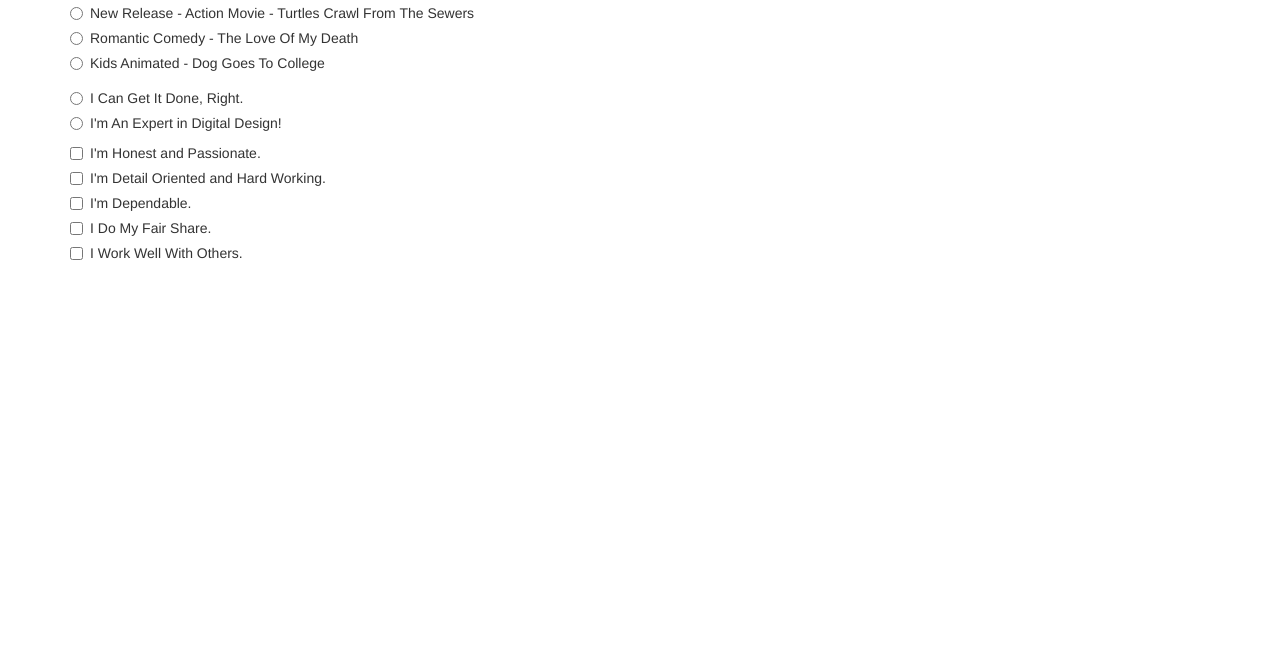
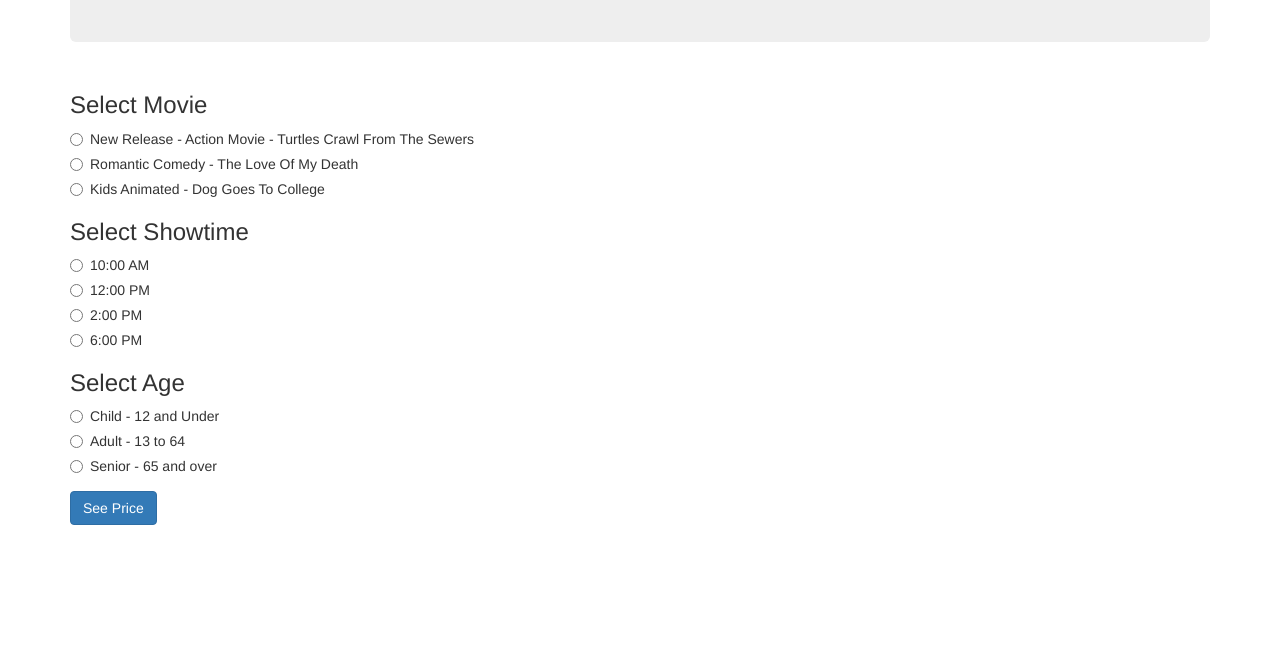
Before and after one commit to likewater/movie-tickets, a plain HTML site: page index.html in a window 1280 px wide. Shown: the part 153-800 px from the top of the page. Drawn offline with nearby package versions, Linux system fonts and the light colour scheme.

Commit message:
fix spacing and indentation

```diff
--- a/index.html
+++ b/index.html
@@ -11,12 +11,13 @@
   <body>
     <div class="container">
       <div class="jumbotron">
-        <h1></h1>
+        <h1>P-town Theater Tickets</h1>
       </div>
       <div class="row">
         <div class="col-md-12">
           <form id="movieForm">
             <div class="form-group">
+              <h3> Select Movie</h3>
               <div class="radio">
                 <label>
                   <input type="radio" name="movieTitle" value="movieTitle1">
@@ -37,52 +38,56 @@
               </div>
             </div><!--form group-->
 
+            <div class="form-group">
+              <h3> Select Showtime</h3>
               <div class="radio">
                 <label>
-              <input type="radio" name="skill" value="designBackground4">
-              I Can Get It Done, Right.
+                  <input type="radio" name="movieTime" value="matinee">
+                  10:00 AM
                 </label>
               </div>
               <div class="radio">
                 <label>
-              <input type="radio" name="skill" value="designBackground5">
-                        I'm An Expert in Digital Design!
+                  <input type="radio" name="movieTime" value="matinee">
+                  12:00 PM
                 </label>
               </div>
-
-
-
-
-          <div class="checkbox">
+              <div class="radio">
                 <label>
-               <input type="checkbox" name="personality" value="personality1">
-               I'm Honest and Passionate.
+                  <input type="radio" name="movieTime" value="evening">
+                  2:00 PM
                 </label>
               </div>
-          <div class="checkbox">
+              <div class="radio">
                 <label>
-              <input type="checkbox" name="personality" value="personality2">
-              I'm Detail Oriented and Hard Working.
+                  <input type="radio" name="movieTime" value="evening">
+                  6:00 PM
                 </label>
               </div>
-          <div class="checkbox">
+            </div><!--form group-->
+
+            <div class="form-group">
+              <h3> Select Age</h3>
+              <div class="radio">
                 <label>
-              <input type="checkbox" name="personality" value="personality3">
-              I'm Dependable.
+                  <input type="radio" name="age" value="child">
+                  Child - 12 and Under
                 </label>
               </div>
-          <div class="checkbox">
+              <div class="radio">
                 <label>
-              <input type="checkbox" name="personality" value="personality4">
-              I Do My Fair Share.
+                  <input type="radio" name="age" value="adult">
+                  Adult - 13 to 64
                 </label>
               </div>
-          <div class="checkbox">
+              <div class="radio">
                 <label>
-              <input type="checkbox" name="personality" value="personality5">
-              I Work Well With Others.
+                  <input type="radio" name="age" value="senior">
+                  Senior - 65 and over
                 </label>
               </div>
+            </div><!--form group-->
+            <button type="submit" class="btn btn-primary">See Price</button>
           </form>
         </div>
       </div>
```
Lines whose indentation alone changed are shown as unchanged.
